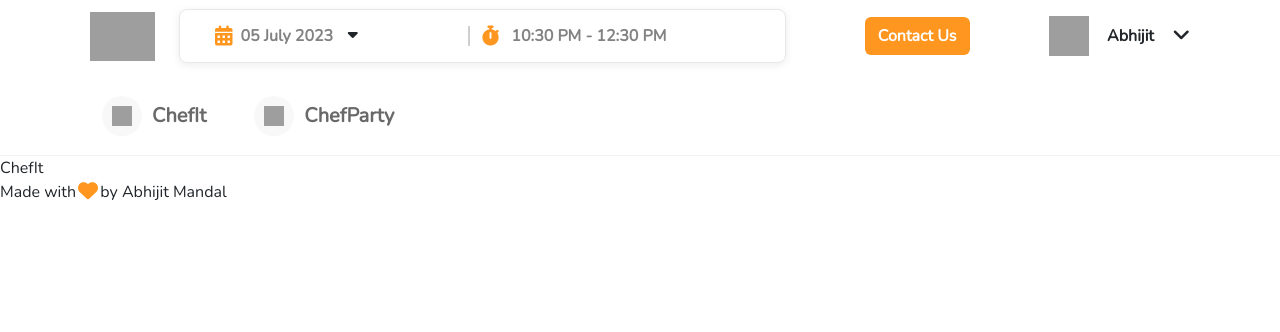
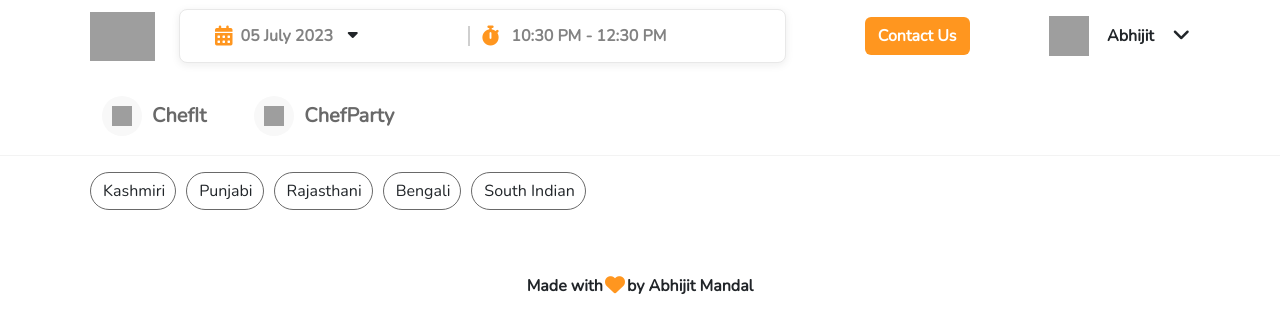
Before and after one commit to abhiiiman/ChefKart, a React (Create React App) app: page / in a window 1280 px wide. Shown: the top 332 px of the page. Built offline with nearby package versions, Linux system fonts and the light colour scheme; grey boxes are pictures that could not be loaded.

Commit message:
Add Continental Food Option

```diff
--- a/src/Components/ChefIt/index.jsx
+++ b/src/Components/ChefIt/index.jsx
@@ -1,9 +1,37 @@
 import React from 'react';
 import "./ChefIt.css";
+import Continentals from '../common/Continentals';
+
+const chefItContinentals = [
+    {
+        id: 1,
+        title: "Kashmiri",
+    },
+    {
+        id: 2,
+        title: "Punjabi",
+    },
+    {
+        id: 3,
+        title: "Rajasthani",
+    },
+    {
+        id: 4,
+        title: "Bengali",
+    },
+    {
+        id: 5,
+        title: "South Indian",
+    },
+];
 
 const ChefIt = () => {
     return (
-        <div>ChefIt</div>
+        <div>
+            <div className="max-width">
+                <Continentals contList={chefItContinentals}/>
+            </div>
+        </div>
     )
 }
 
--- a/src/Components/ChefParty/index.jsx
+++ b/src/Components/ChefParty/index.jsx
@@ -1,9 +1,41 @@
 import React from 'react';
 import "./ChefParty.css";
+import Continentals from '../common/Continentals';
+
+const chefPartyContinentals = [
+    {
+        id: 1,
+        title: "Indian",
+    },
+    {
+        id: 2,
+        title: "Italian",
+    },
+    {
+        id: 3,
+        title: "European",
+    },
+    {
+        id: 4,
+        title: "Arabic",
+    },
+    {
+        id: 5,
+        title: "Korean",
+    },
+    {
+        id: 3,
+        title: "Japanese",
+    },
+];
 
 const ChefParty = () => {
     return (
-        <div>ChefParty</div>
+        <div>
+            <div className="max-width">
+                <Continentals contList={chefPartyContinentals} />
+            </div>
+        </div>
     )
 }
 
--- /dev/null
+++ b/src/Components/common/Continentals/Continentals.css
@@ -0,0 +1,20 @@
+.cont-btns{
+    border-radius: 100px;
+    margin-right: 10px;
+    padding-right: 10px;
+    border-color: var(--inactive-text);
+}
+
+.cont-btns:hover{
+    border-color: var(--chefkart-orange);
+    color: var(--chefkart-orange);
+    background-color: var(--dull-bg-color);
+    font-weight: bold;
+}
+
+.cont-btns:focus{
+    border-color: var(--chefkart-orange);
+    color: var(--chefkart-orange);
+    background-color: var(--dull-bg-color);
+    font-weight: bold;
+}
--- /dev/null
+++ b/src/Components/common/Continentals/index.jsx
@@ -0,0 +1,16 @@
+import React from 'react';
+import "./Continentals.css";
+
+const Continentals = ({ contList }) => {
+    return (
+        <div>
+            {contList && contList.map((category) => {
+                return (
+                    <div className='cont-btns btn btn-outline my-3'>{category.title}</div>
+                )
+            })}
+        </div>
+    )
+}
+
+export default Continentals;
--- a/src/Components/common/footer/index.jsx
+++ b/src/Components/common/footer/index.jsx
@@ -2,8 +2,8 @@ import React from 'react';
 
 const Footer = () => {
   return (
-    <div>
-      Made with <i className="heart fa-solid fa-heart fa-beat"></i> by Abhijit Mandal
+    <div className='text-center my-5'>
+      <strong>Made with <i className="heart fa-solid fa-heart fa-beat"></i> by Abhijit Mandal</strong>
     </div>
   )
 }
--- a/src/Pages/HomePage/index.jsx
+++ b/src/Pages/HomePage/index.jsx
@@ -4,6 +4,7 @@ import TabOptions from '../../Components/common/ChefOptions';
 import Footer from '../../Components/common/footer';
 import ChefIt from "../../Components/ChefIt";
 import ChefParty from "../../Components/ChefParty";
+import Continentals from '../../Components/common/Continentals';
 
 const HomePage = () => {
 
@@ -15,6 +16,7 @@ const HomePage = () => {
       <Header />
       <TabOptions activeTab={activeTab} setActiveTab={setActiveTab} />
       {getCorrectTab(activeTab)}
+      <Continentals/>
       <Footer />
     </div>
   )
--- a/src/Styles/variable.css
+++ b/src/Styles/variable.css
@@ -4,8 +4,9 @@
   --primary-bg: rgb(255, 255, 255);
   --chefkart-gray: #828282;
   --chefkart-orange: #ff961f;
-  --gray: rgb(207 207 207);
+  --gray: rgb(207, 207,207);
   --chefkart-white: #ffffff;
   --inactive-text: #696969;
   --inactive-color: #f8f8f8;
+  --dull-bg-color: #FFF9F2;
 }
```
